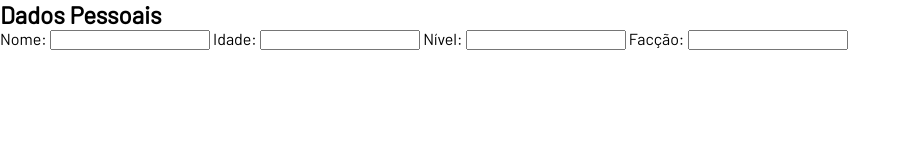
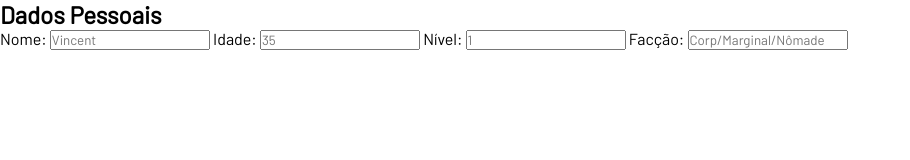
Before and after one commit to JorgeMaiconFaria/Ficha-RPG-Cyberpunk, a plain HTML site: page index.html in a window 1280 px wide. Shown: the whole page, without its empty margins (0-910 px from the left). Drawn offline with Linux system fonts and the light colour scheme; a web font is replaced by a local one.

Commit message:
Update index.html

```diff
--- a/index.html
+++ b/index.html
@@ -12,13 +12,13 @@
 <section class=""><h1>Dados Pessoais</h1>
     <form>
         <label>Nome: </label>
-        <input type="text" id="name" name="character-name" required>
+        <input type="text" id="name" name="character-name" placeholder="Vincent" required>
         <label>Idade: </label>
-        <input type="number" id="age" name="character-age" required>
+        <input type="number" id="age" name="character-age" placeholder="35" required>
         <label>Nível: </label>
-        <input type="number" id="level" name="character-level" required>
+        <input type="number" id="level" name="character-level" placeholder="1" required>
         <label>Facção: </label>
-        <input type="text" id="faction" name="character-faction" required>
+        <input type="text" id="faction" name="character-faction" placeholder="Corp/Marginal/Nômade" required>
 
     </form>
 </section>
```
